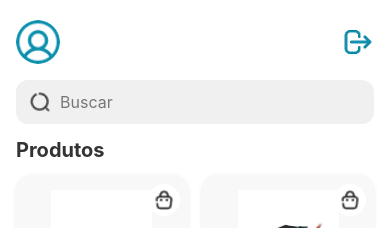
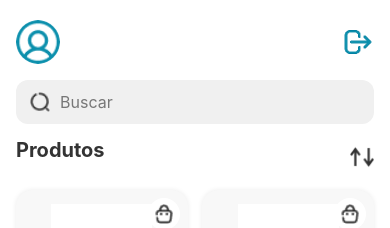
Before and after one commit to thiago-ribeiro1/click-and-buy-app, a React Native app in the folder ecommerce-app/: screen /HomeScreen in a window 390 px wide. Shown: the top 228 px of the page. Built offline with nearby package versions, Linux system fonts and the light colour scheme.

Commit message:
Ordenar produtos por ordem alfabética

```diff
--- a/ecommerce-app/src/pages/HomeScreen/HomeScreen.tsx
+++ b/ecommerce-app/src/pages/HomeScreen/HomeScreen.tsx
@@ -18,7 +18,9 @@ const Homepage: React.FC = () => {
   };
 
   const [searchText, setSearchText] = useState(""); // Estado da busca
+  const [isSorted, setIsSorted] = useState(false); // Estado para controlar a ordenação
 
+  // Lista de produtos
   const products = [
     { id: "1", title: "Tênis Lacoste", price: 269.99, image: require("../../../assets/img/tenis-lacoste.png") },
     { id: "2", title: "Mouse Redragon", price: 135.00, image: require("../../../assets/img/mouse-redragon.png") },
@@ -34,8 +36,13 @@ const Homepage: React.FC = () => {
     { id: "12", title: "Teclado Gamer", price: 89.00, image: require("../../../assets/img/teclado-gamer.png") }
   ];
 
-  // Filtrar os produtos conforme o texto da busca
-  const filteredProducts = products.filter((product) =>
+  // Função para ordenar os produtos
+  const sortedProducts = isSorted
+    ? [...products].sort((a, b) => a.title.localeCompare(b.title)) // Ordena em ordem alfabética
+    : products;
+
+  // Filtra os produtos conforme o texto da busca (aplicado após a ordenação)
+  const filteredProducts = sortedProducts.filter((product) =>
     product.title.toLowerCase().includes(searchText.toLowerCase())
   );
 
@@ -61,10 +68,18 @@ const Homepage: React.FC = () => {
         />
       </View>
 
-      {/* Título Produtos */}
-      <Text style={styles.Products}>Produtos</Text>
+      {/* Título Produtos + Ícone de Ordenação */}
+      <View style={styles.ProductsHeader}>
+        <Text style={styles.Products}>Produtos</Text>
+        <TouchableOpacity onPress={() => setIsSorted(!isSorted)}>
+          <Image
+            style={styles.SortIcon}
+            source={require("../../../assets/img/sort.png")}
+          />
+        </TouchableOpacity>
+      </View>
 
-      {/* Lista de produtos filtrados */}
+      {/* Lista de produtos filtrados busca */}
       <View style={styles.ProductsContainer}>
         {filteredProducts.map((product) => (
           <View key={product.id} style={styles.ProductCard}>
@@ -74,6 +89,7 @@ const Homepage: React.FC = () => {
               <Text style={styles.OldPrice}>R${(product.price * 1.1).toFixed(2)}</Text>
               <Text style={styles.ProductPrice}>R${product.price.toFixed(2)}</Text>
             </View>
+            {/* Redireciona para tela de carrinho */}
             <TouchableOpacity
               onPress={() => handleAddToCart(product)}
               style={styles.BagContainer}
--- a/ecommerce-app/src/pages/HomeScreen/HomeScreenStyle.tsx
+++ b/ecommerce-app/src/pages/HomeScreen/HomeScreenStyle.tsx
@@ -62,6 +62,18 @@ export default StyleSheet.create({
     gap: 12, // 🔹 Melhor espaçamento entre os cards
   },
 
+  ProductsHeader: {
+    flexDirection: "row",
+    justifyContent: "space-between",
+    alignItems: "center",
+    marginBottom: 14,
+  },
+  SortIcon: {
+    width: 24,
+    height: 24,
+    tintColor: "#333",
+  },
+
   // CARTÃO DE PRODUTO
   ProductCard: {
     width: "48%", // Mantém 2 produtos por linha
```
Also changed, not shown: ecommerce-app/assets/img/sort.png (added).
